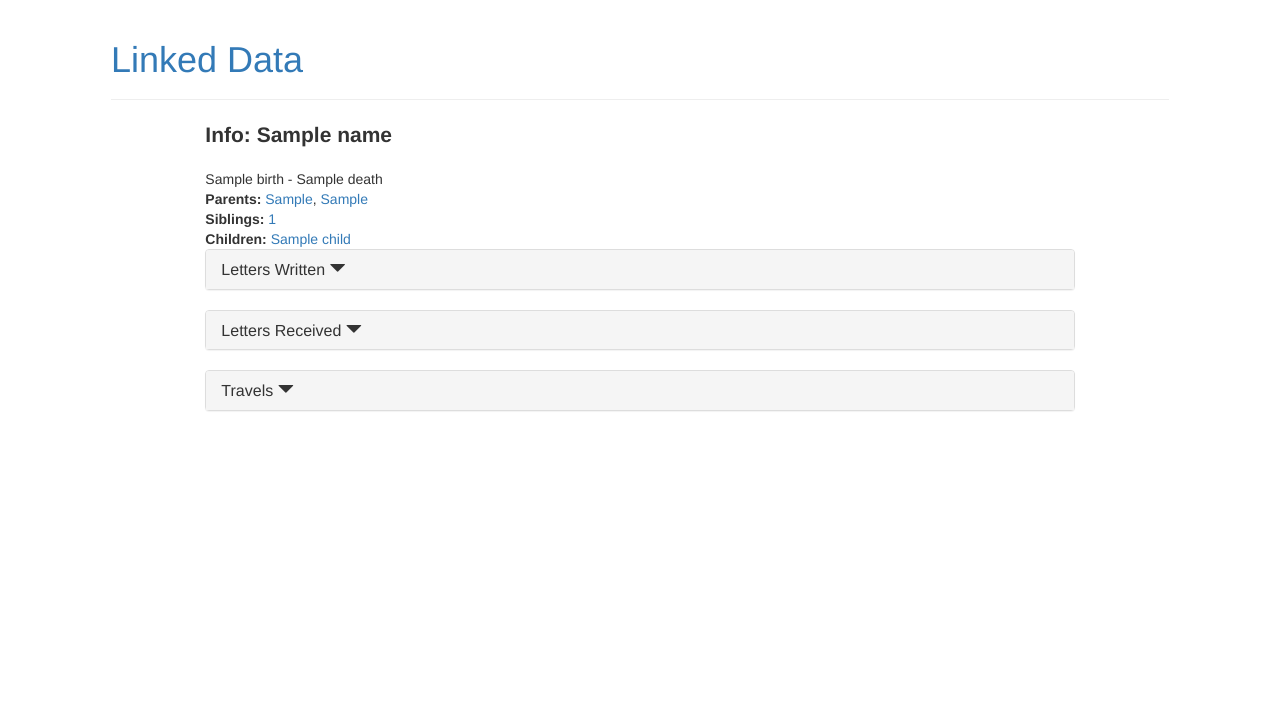
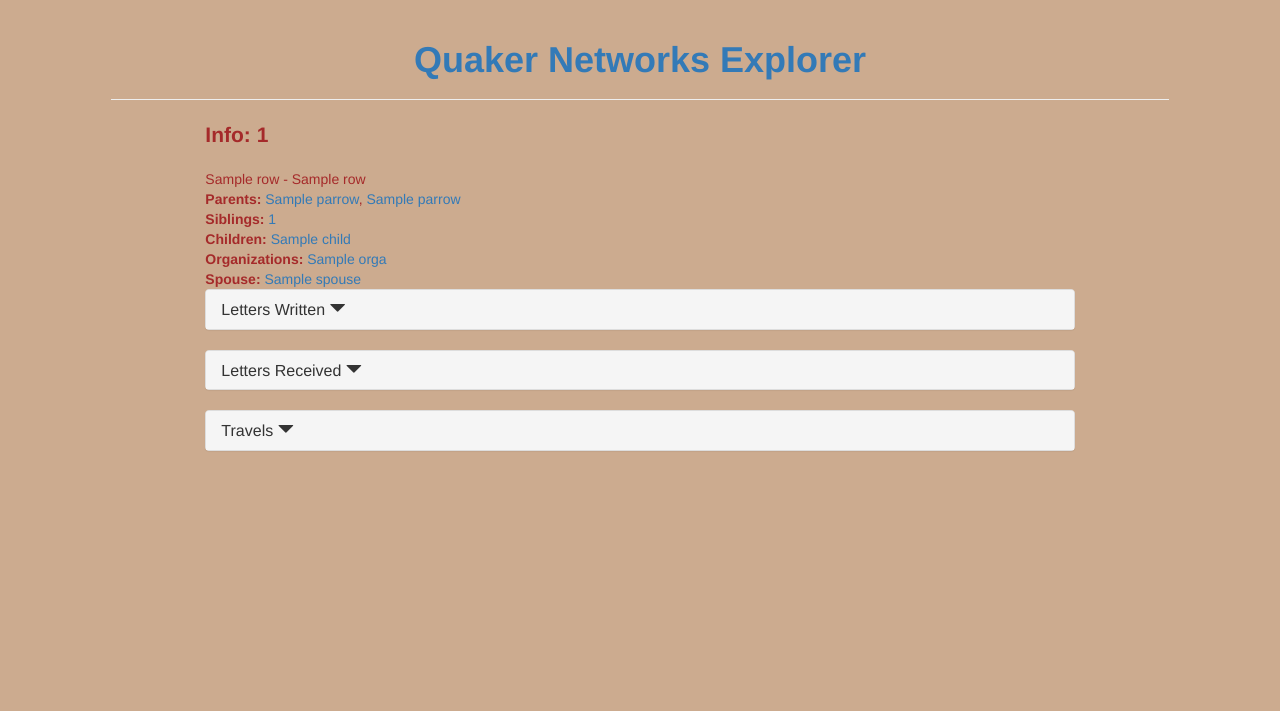
Before and after one commit to HCDigitalScholarship/LinkedFlask, a Flask app: template templates/hello.html in a window 1280 px wide. Shown: the top 711 px of the page. Run offline with Flask 2, Linux system fonts and the light colour scheme; the template is opened without the code that fills it: most values are stand-ins (such as "Sample title", 1, 10 or a date in 2020); some libraries are stand-ins or nearby versions.

Commit message:
updated hello.py

```diff
--- a/static/style.css
+++ b/static/style.css
@@ -14,3 +14,15 @@ margin-left: 145px;
 
 
 }
+
+.page-header h1 {
+color: #6F4E37;
+}
+
+body {
+color: brown;
+}
+
+h1 {
+color: brown;
+}
--- a/templates/hello.html
+++ b/templates/hello.html
@@ -1,27 +1,31 @@
 {% extends "layout.html" %}
 {% block content %}
 <title>Hello from the Flask Link Data App</title>
-{% if name %}
-   <p class='lead'><b> Info: {{name}}</b></p>
+{% if row[0]%}
+   <p class='lead'><b> Info: {{row[0]}}</b></p>
 {% else %}
   <h1>Hello, World! There seems to be an issue here but, it is just the beginning and there will be plently of time to fix this :^) </h1>
 {% endif %}
-{% if birth %}
-	{% if death %}
-	<p> {{birth}} - {{death}}</p>
+{% if row[1] %}
+	{% if row[2] %}
+	<p> {{row[1]}} - {{row[2]}}</p>
 	{% else %}
-	<p> {{birth}}-unknown </p>
+	<p> {{row[1]}}-unknown </p>
 	{% endif %}
 {% else %}
-	{% if death %}
-        <p> unknown - {{death}}</p>
+	{% if row[2] %}
+        <p> unknown - {{row[2]}}</p>
         {% else %}
         <p> unknown-unknown </p>
         {% endif %}
 {% endif %}
 
-{% if par1 and par2 and p1url and p2url %}
-   <p> <b>Parents:</b> <a href="{{p1url}}">{{par1}}</a>, <a href="{{p2url}}">{{par2}}</a><p>
+{% if parrow[0] and parrow[1] and not parrow[2] and not parrow[3] %}
+  <p><b>Parents:</b><a href="{{parrow[1]}}">{{parrow[0]}}</a><p>
+{% elif parrow[2] and parrow[3] and not parrow[0] and not parrow[1] %}
+  <p><b>Parents:</b><a href="{{parrow[3]}}">{{parrow[2]}}</a><p>
+{% elif parrow[0] and parrow[1] and parrow[2] and parrow[3] %}
+   <p> <b>Parents:</b> <a href="{{parrow[1]}}">{{parrow[0]}}</a>, <a href="{{parrow[3]}}">{{parrow[2]}}</a><p>
 {% else %}
    <p> <b>Parents: </b>unknown</p>
 {% endif %}
@@ -29,7 +33,11 @@
 {% if sb %}
 	<p><b>Siblings:</b>
 	{% for sibling in range(sb|length - 1) %}
-		<a href= "{{sb[sibling][1]}}"> {{sb[sibling][0]}}</a>,
+		{% if sb[sibling] == [] %}
+			<p>Unknown</p>
+		{% else %}
+			<a href= "{{sb[sibling][1]}}"> {{sb[sibling][0]}}</a>,
+		{% endif %}
 	{% endfor %}
 		<a href= "{{sb[-1][1]}}"> {{sb[-1][0]}}</a>
 	</p>
@@ -49,7 +57,27 @@
         <p> <b>Children: </b>unknown</p>
 {% endif %}
 
+{% if orga %}
+	<p><b>Organizations:</b>
+		{% for o in range(orga|length - 1) %}
+                <a href= "{{orga[o][0]}}"> {{orga[o][1]}}</a>,
+                {% endfor %}
+                <a href= "{{orga[-1][0]}}"> {{orga[-1][1]}}</a>
+	</p>
+{% else %}
+        <p> <b>Organization: </b>unknown</p>
+{% endif %}
 
+{% if spouse %}
+	<p><b>Spouse: </b>
+		{% for sp in range(spouse|length - 1) %}
+		<a href= "{{spouse[sp][0]}}"> {{spouse[sp][1]}}</a>,
+                {% endfor %}
+                <a href= "{{spouse[-1][0]}}"> {{spouse[-1][1]}}</a>
+	</p>
+{% else %}
+	<p> <b>Spouse: </b>unknown</p>
+{% endif %}
 
 <!-- this should not be like this: should be in a separate template -->
 
@@ -60,6 +88,11 @@
 		<li class='list-group-item'> <p style='margin:0 0 0px;'> <a href={{letter[0]}}>{{letter[1]}}</a> to <a href={{letter[2]}}>{{letter[3]}}</a> </p><p style='font-size:smaller;margin:0 0 0px;'>Subject:{{letter[4]}} </p> </li>
 	{% endfor %}
 	</ul></div> </div> </div>
+{% elif letswrote %}
+	{% for letters in letswrote %}
+		<li class='list-group-item'> <p style='margin:0 0 0px;'> <a href="http://amphilsoc.org/collections/view?docId=ead/Mss.B.P31-ead.xml">Letter</a> to  <a href={{letters[2]}}>{{letters[0]}}</a> </p><p style='font-size:smaller;margin:0 0 0px;'>Date:{{letters[1]}} </p> </li>
+	{% endfor %}
+        </ul></div> </div> </div>
 {% else %}
 	<li class='list-group-item'><p>None </p> </li>
 	</ul></div> </div> </div>
@@ -74,6 +107,11 @@
                 <li class='list-group-item'> <p style='margin:0 0 0px;'> <a href={{letter[0]}}>{{letter[1]}}</a> to <a href={{letter[2]}}>{{letter[3]}}</a> </p><p style='font-size:smaller;margin:0 0 0px;'>Subject:{{letter[4]}} </p> </li>
         {% endfor %}
         </ul></div> </div> </div>
+{% elif letsreceived %}
+	{% for letters in letsreceived %}
+		<li class='list-group-item'> <p style='margin:0 0 0px;'> <a href="http://amphilsoc.org/collections/view?docId=ead/Mss.B.P31-ead.xml">Letter</a> from  <a href={{letters[2]}}>{{letters[0]}}</a> </p><p style='font-size:smaller;margin:0 0 0px;'>Date:{{letters[1]}} </p> </li>
+	{% endfor %}
+	</ul></div> </div> </div>
 {% else %}
         <li class='list-group-item'><p>None </p> </li>
 	</ul></div> </div> </div>
--- a/templates/layout.html
+++ b/templates/layout.html
@@ -7,7 +7,7 @@
 <meta name="description" content="">
 <meta name="author" content="">
 <link rel="icon" href="http://165.82.13.38/images/favicon.ico">
-<title>Linked Data</title>
+<title>Quaker Networks Explorer</title>
 <!-- Bootstrap core CSS --> <link rel="stylesheet" href="{{ url_for('static', filename='bootstrap/css/bootstrap.min.css') }}">
 <link href="{{ url_for('static', filename='style.css') }}" rel="stylesheet">
 <!-- IE10 viewport hack for Surface/desktop Windows 8 bug --> <link href="http://165.82.13.38/css/bootstrap/css/assets/css/ie10-viewport-bug-workaround.css" rel="stylesheet">
@@ -30,10 +30,10 @@
 });</script>
 
 </head>
-<body> <!-- Begin page content -->
+<body style="background-color: #CCAB8F;"> <!-- Begin page content -->
 <div class="container">
 	<div class="page-header">
-		<h1><a href="http://127.0.0.1:5000/">Linked Data</a></h1>
+		<h1 style="text-align:center;" style="color: #6F4E37;"><a href="http://104.236.113.68/"><b>Quaker Networks Explorer</b></a></h1>
 	</div>
 
 
```
Also changed, not shown: templates/home.html (+39 -6 lines), templates/searchresults.html (+27 -22 lines).
